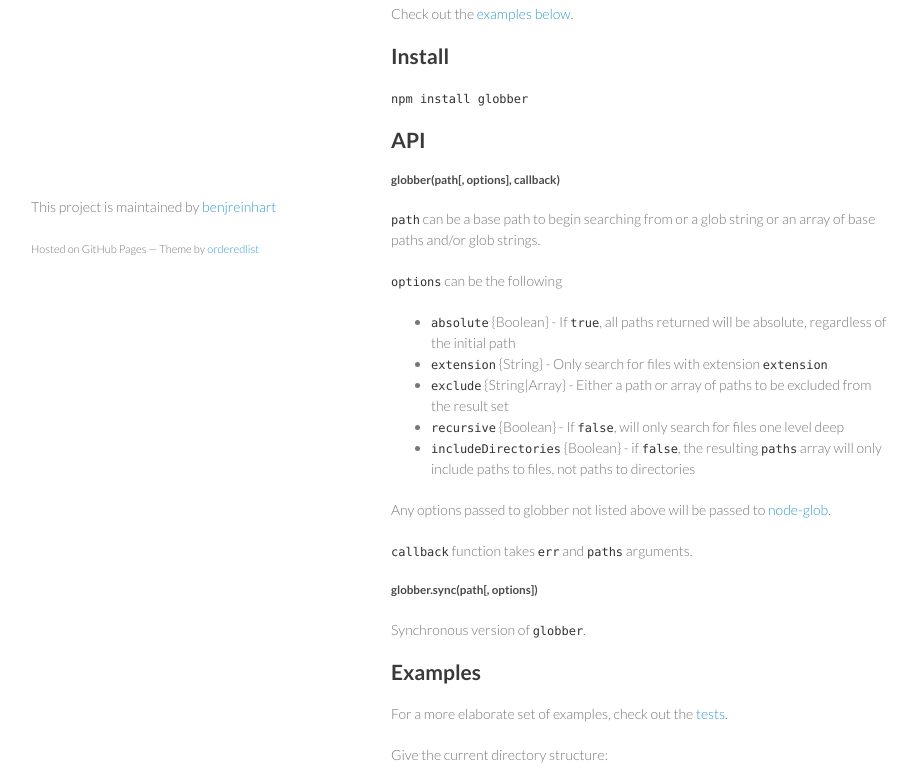
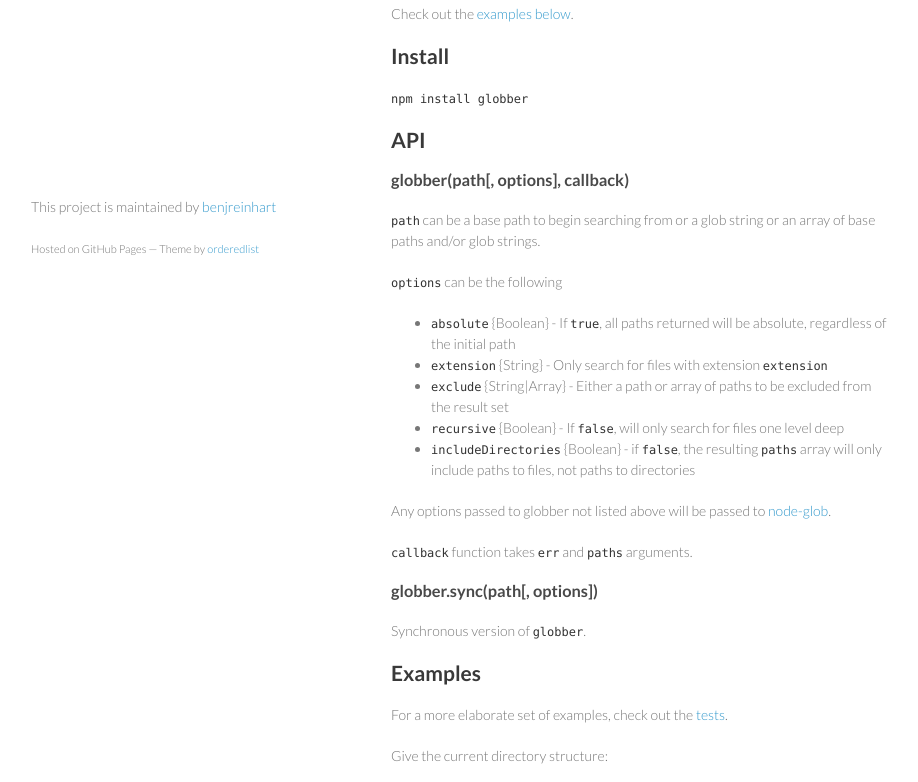
Before and after one commit to benjreinhart/globber, a plain HTML site: page index.html in a window 1280 px wide. Shown: the part 472-1254 px from the top of the page, without its empty margins (179-1097 px from the left). Drawn offline with Linux system fonts and the light colour scheme.

Commit message:
Create gh-pages branch via GitHub

```diff
--- a/index.html
+++ b/index.html
@@ -45,8 +45,8 @@
 <h2>
 <a name="api" class="anchor" href="#api"><span class="octicon octicon-link"></span></a>API</h2>
 
-<h5>
-<a name="globberpath-options-callback" class="anchor" href="#globberpath-options-callback"><span class="octicon octicon-link"></span></a>globber(path[, options], callback)</h5>
+<h3>
+<a name="globberpath-options-callback" class="anchor" href="#globberpath-options-callback"><span class="octicon octicon-link"></span></a>globber(path[, options], callback)</h3>
 
 <p><code>path</code> can be a base path to begin searching from or a glob string or an array of base paths and/or glob strings.</p>
 
@@ -68,8 +68,8 @@
 
 <p><code>callback</code> function takes <code>err</code> and <code>paths</code> arguments.</p>
 
-<h5>
-<a name="globbersyncpath-options" class="anchor" href="#globbersyncpath-options"><span class="octicon octicon-link"></span></a>globber.sync(path[, options])</h5>
+<h3>
+<a name="globbersyncpath-options" class="anchor" href="#globbersyncpath-options"><span class="octicon octicon-link"></span></a>globber.sync(path[, options])</h3>
 
 <p>Synchronous version of <code>globber</code>.</p>
 
```
Also changed, not shown: params.json (+1 -1 lines).
